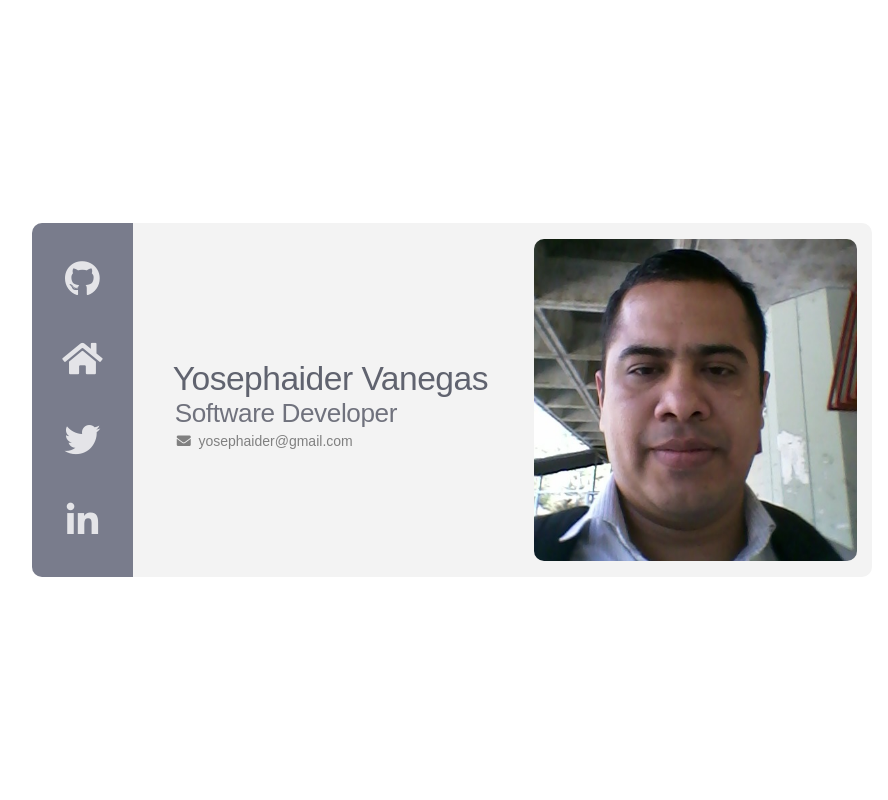
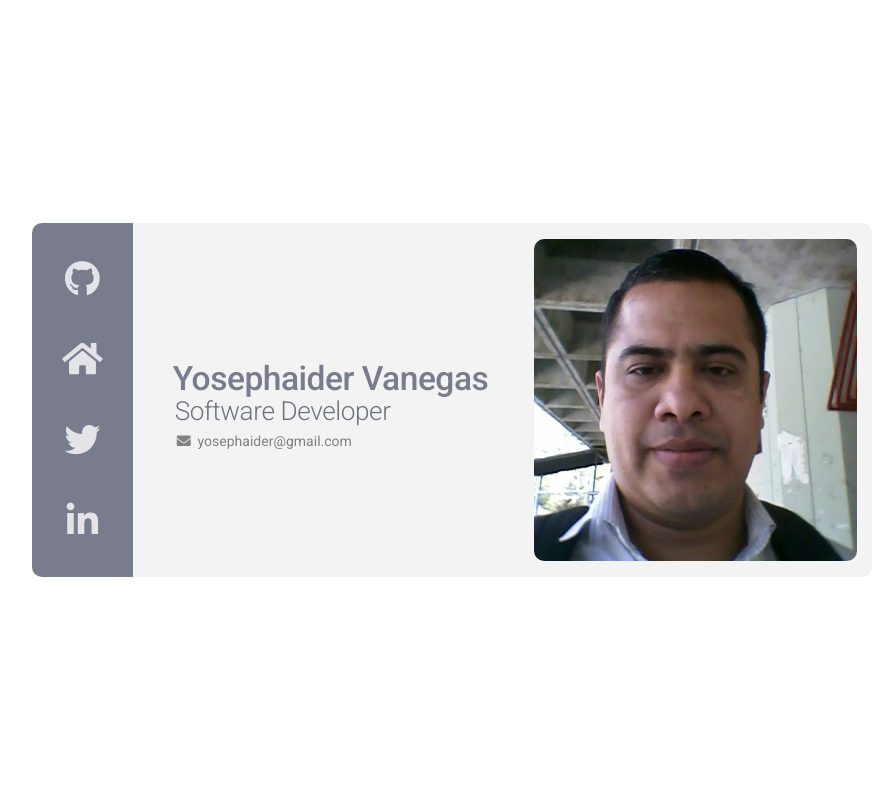
Before and after one commit to yosephaider/yosephaider.github.io, a PHP site: page / in a window 1280 px wide. Shown: the whole page, without its empty margins (188-1076 px from the left). Run offline with PHP 8.4, Linux system fonts and the light colour scheme; some libraries are stand-ins or nearby versions.

Commit message:
Update file

```diff
--- a/css/style.css
+++ b/css/style.css
@@ -106,12 +106,13 @@ h2 {
   left: 10px;
   bottom: 50.5%;
   margin: 0;
+  font-weight: 500;
 }
 
 #home header > p {
   position: absolute;
   left: 12px;
-  top: 49.5%;
+  top: 49%;
   font-size: 1.4em;
   letter-spacing: -0.015em;
   margin-top: 0;
@@ -125,6 +126,7 @@ h2 {
   font-size: 0.75em;
   line-height: 1.6em;
   margin-top: 0;
+  font-weight: 400;
 }
 
 #home .menu-left {
@@ -165,7 +167,7 @@ body,
 input,
 textarea,
 select {
-  font-family: 'Source Sans Pro', sans-serif;
+  font-family: 'Roboto', sans-serif;
   font-weight: 300;
   color: #70727d;
 }
@@ -177,7 +179,7 @@ h4,
 h5,
 h6 {
   font-weight: 400;
-  color: #60636f;
+  color: #797c8c;
 }
 
 article {
--- a/index.html
+++ b/index.html
@@ -5,6 +5,7 @@
     <meta http-equiv="content-type" content="text/html; charset=utf-8" />
     <link rel="stylesheet" href="css/style.css" />
     <link rel="stylesheet" href="https://use.fontawesome.com/releases/v5.6.3/css/all.css" integrity="sha384-UHRtZLI+pbxtHCWp1t77Bi1L4ZtiqrqD80Kn4Z8NTSRyMA2Fd33n5dQ8lWUE00s/" crossorigin="anonymous" />
+    <link href="https://fonts.googleapis.com/css?family=Roboto:300,400,500,700,900&display=swap" rel="stylesheet">
     <!-- Chrome, Firefox OS, Opera and Vivaldi -->
     <meta name="theme-color" content="#f1f1f1">
     <!-- iOS Safari -->
```
